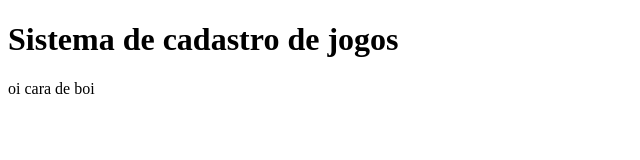
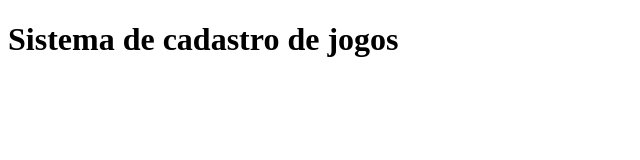
Before and after one commit to celioalves/sistema-de-cadastro, a plain HTML site: page index.html in a window 1280 px wide. Shown: the whole page, without its empty margins (0-640 px from the left). Drawn offline with Linux system fonts and the light colour scheme.

Commit message:
voltando ao status anterior

```diff
--- a/index.html
+++ b/index.html
@@ -9,8 +9,5 @@
 <body>
     <h1><b>Sistema de cadastro de jogos</b></h1>
     <script src="app.js"></script>
-
-    oi cara de boi
-
 </body>
 </html>
```
